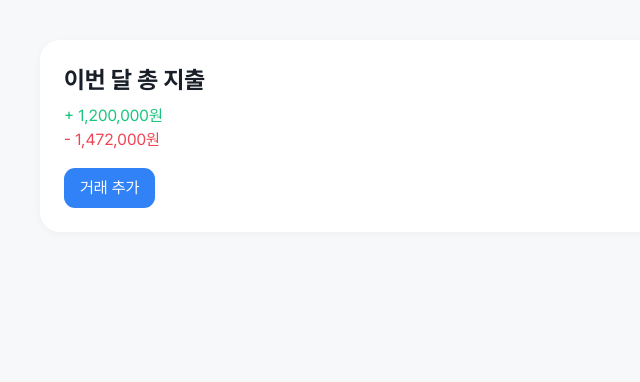
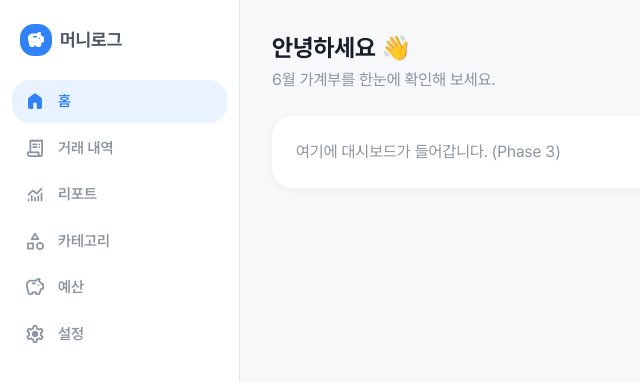
Before and after one commit to chano96-p/moneylog, a Next.js app: page / in a window 1280 px wide. Shown: the top 382 px of the page, without its empty margins (0-640 px from the left). Built offline with nearby package versions, Linux system fonts and the light colour scheme.

Commit message:
feat: 앱 레이아웃 분리 및 Sidebar 네비게이션 추가
- route group으로 루트/앱 레이아웃 분리
- Sidebar 컴포넌트 추가 (6개 nav item, active state 처리)
- VSCode Biome 포매터 설정 파일 추가
- biome.json lint 제외 경로 업데이트

```diff
--- a/biome.json
+++ b/biome.json
@@ -13,7 +13,9 @@
       "!.next",
       "!dist",
       "!build",
-      "!src/components/ui/*"
+      "!src/components/ui",
+      "!src/app/globals.css",
+      "!public"
     ]
   },
   "formatter": {
--- /dev/null
+++ b/src/app/(main)/layout.tsx
@@ -0,0 +1,13 @@
+import type { ReactNode } from "react";
+import { Sidebar } from "@/components/sidebar";
+
+export default function MainLayout({
+  children,
+}: Readonly<{ children: ReactNode }>) {
+  return (
+    <div className="flex min-h-screen">
+      <Sidebar />
+      <main className="flex-1 overflow-y-auto">{children}</main>
+    </div>
+  );
+}
--- /dev/null
+++ b/src/app/(main)/page.tsx
@@ -0,0 +1,15 @@
+export default function DashboardPage() {
+  return (
+    <div className="p-8">
+      <h1 className="text-2xl font-bold text-foreground">안녕하세요 👋</h1>
+      <p className="mt-1 text-muted-foreground">
+        6월 가계부를 한눈에 확인해 보세요.
+      </p>
+      <div className="mt-6 rounded-2xl bg-card p-6 shadow-card">
+        <p className="text-muted-foreground">
+          여기에 대시보드가 들어갑니다. (Phase 3)
+        </p>
+      </div>
+    </div>
+  );
+}
--- a/src/app/page.tsx
+++ /dev/null
@@ -1,17 +0,0 @@
-export default function Home() {
-  return (
-    <main className="min-h-screen bg-background p-10">
-      <div className="rounded-2xl bg-card p-6 shadow-card">
-        <p className="text-2xl font-bold text-foreground">이번 달 총 지출</p>
-        <p className="mt-2 text-income">+ 1,200,000원</p>
-        <p className="text-expense">- 1,472,000원</p>
-        <button
-          type="button"
-          className="mt-4 rounded-md bg-primary px-4 py-2 text-primary-foreground"
-        >
-          거래 추가
-        </button>
-      </div>
-    </main>
-  );
-}
--- /dev/null
+++ b/src/components/sidebar.tsx
@@ -0,0 +1,56 @@
+"use client";
+
+import Link from "next/link";
+import { usePathname } from "next/navigation";
+import { Icon } from "./icon";
+
+const NAV_ITEMS = [
+  { href: "/", label: "홈", icon: "home" },
+  { href: "/transactions", label: "거래 내역", icon: "receipt_long" },
+  { href: "/reports", label: "리포트", icon: "monitoring" },
+  { href: "/categories", label: "카테고리", icon: "category" },
+  { href: "/budget", label: "예산", icon: "savings" },
+  { href: "/settings", label: "설정", icon: "settings" },
+];
+
+export function Sidebar() {
+  const pathname = usePathname();
+
+  return (
+    <aside className="sticky top-0 flex h-screen w-60 flex-col border-r border-sidebar-border bg-sidebar">
+      {/* 로고 */}
+      <div className="flex items-center gap-2 px-5 py-6">
+        <div className="flex size-8 items-center justify-center rounded-lg bg-primary text-primary-foreground">
+          <Icon name="savings" filled size={20} />
+        </div>
+        <span className="text-lg font-bold text-sidebar-foreground">
+          머니로그
+        </span>
+      </div>
+
+      {/* 네비게이션 */}
+      <nav className="flex flex-col gap-1 px-3">
+        {NAV_ITEMS.map((item) => {
+          const active =
+            item.href === "/"
+              ? pathname === "/"
+              : pathname === item.href || pathname.startsWith(`${item.href}/`);
+          return (
+            <Link
+              key={item.href}
+              href={item.href}
+              className={`flex items-center gap-3 rounded-xl px-3 py-2.5 text-[15px] font-semibold transition-colors ${
+                active
+                  ? "bg-sidebar-accent text-sidebar-accent-foreground"
+                  : "text-muted-foreground hover:bg-secondary hover:text-sidebar-foreground"
+              }`}
+            >
+              <Icon name={item.icon} filled={active} size={22} />
+              {item.label}
+            </Link>
+          );
+        })}
+      </nav>
+    </aside>
+  );
+}
```
